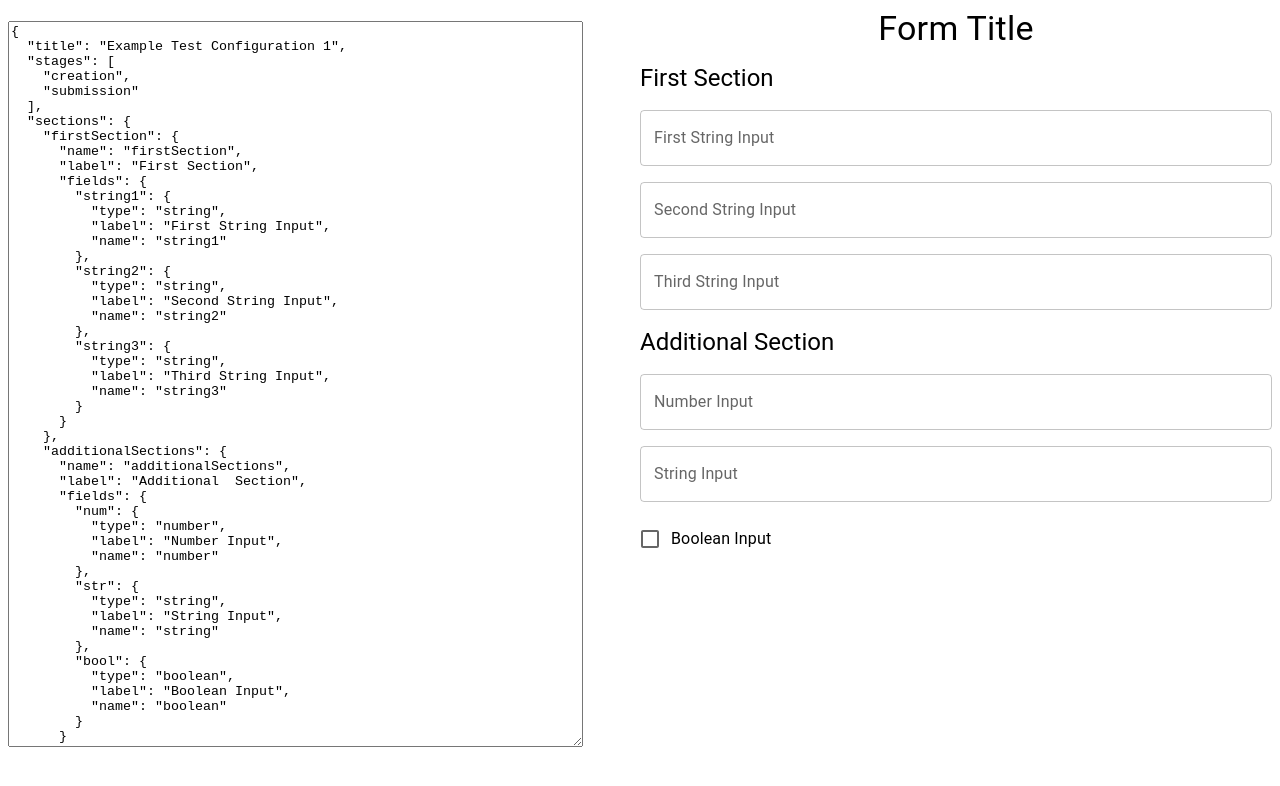
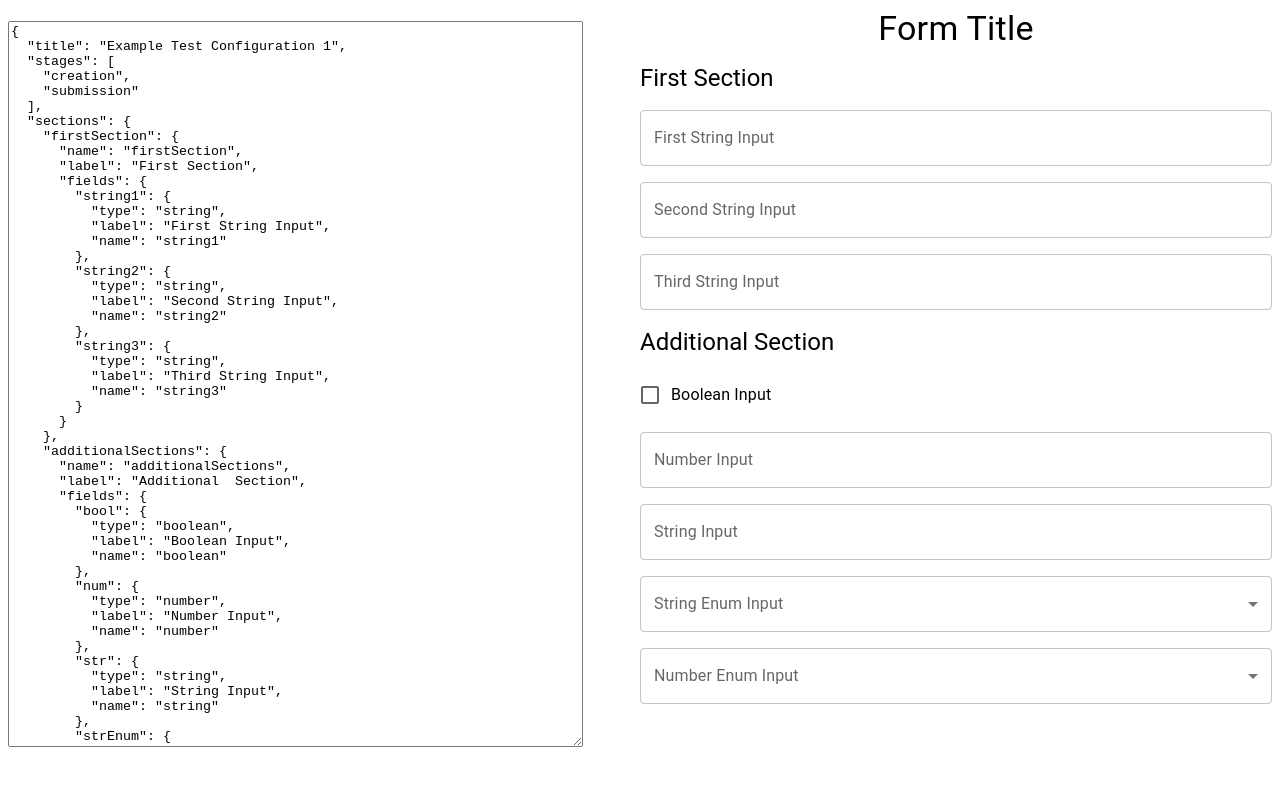
Before and after one commit to AndrewSmithDev/labnetik-test-prototype, a React (Vite) app in the folder proof-of-concept/client/: page / in a window 1280 px wide. Shown: the top 786 px of the page. Built offline with nearby package versions, Linux system fonts and the light colour scheme.

Commit message:
feat: create enum inputs

```diff
--- a/proof-of-concept/client/src/example/example-test-config1.ts
+++ b/proof-of-concept/client/src/example/example-test-config1.ts
@@ -29,6 +29,11 @@ export const exampleConfig1: TestConfig = {
       name: "additionalSections",
       label: "Additional  Section",
       fields: {
+        bool: {
+          type: "boolean",
+          label: "Boolean Input",
+          name: "boolean",
+        },
         num: {
           type: "number",
           label: "Number Input",
@@ -39,10 +44,17 @@ export const exampleConfig1: TestConfig = {
           label: "String Input",
           name: "string",
         },
-        bool: {
-          type: "boolean",
-          label: "Boolean Input",
-          name: "boolean",
+        strEnum: {
+          type: "enum",
+          options: { type: "string", values: ["a", "b", "c"] },
+          label: "String Enum Input",
+          name: "strEnum",
+        },
+        numEnum: {
+          type: "enum",
+          options: { type: "number", values: [10, 20, 30] },
+          label: "Number Enum Input",
+          name: "numEnum",
         },
       },
     },
--- a/proof-of-concept/client/src/form/form-section.tsx
+++ b/proof-of-concept/client/src/form/form-section.tsx
@@ -1,7 +1,13 @@
 import { Typography } from "@mui/material";
-import { SectionConfig } from "../type";
+import {
+  CustomStringEnumConfig,
+  CustomNumberEnumConfig,
+  SectionConfig,
+} from "../type";
 import { BooleanInput } from "./boolean-input";
+import { NumberEnumInput } from "./number-enum-input";
 import { NumberInput } from "./number-input";
+import { StringEnumInput } from "./string-enum-input";
 import { StringInput } from "./string-input";
 
 export type FormSectionProps = {
@@ -34,13 +40,22 @@ export const FormSection = ({ config, pathPrefix }: FormSectionProps) => {
           fieldConfig.type === "enum" &&
           fieldConfig.options.type === "string"
         )
-          return null;
+          return (
+            <StringEnumInput
+              config={fieldConfig as CustomStringEnumConfig}
+              pathPrefix={path}
+            />
+          );
         if (
           fieldConfig.type === "enum" &&
           fieldConfig.options.type === "number"
         )
-          return null;
-        if (fieldConfig.type === "computed") return null;
+          return (
+            <NumberEnumInput
+              config={fieldConfig as CustomNumberEnumConfig}
+              pathPrefix={path}
+            />
+          );
         if (fieldConfig.type === "array") return null;
 
         return null;
--- /dev/null
+++ b/proof-of-concept/client/src/form/number-enum-input.tsx
@@ -0,0 +1,45 @@
+import {
+  FormControl,
+  InputLabel,
+  MenuItem,
+  Select,
+  SelectProps,
+} from "@mui/material";
+import { useState } from "react";
+import { CustomNumberEnumConfig } from "../type";
+
+export type NumberInputProps = {
+  config: CustomNumberEnumConfig;
+  pathPrefix: string;
+};
+
+export const NumberEnumInput = ({ config, pathPrefix }: NumberInputProps) => {
+  const [value, setValue] = useState<number | undefined>();
+  const { label, name, options, tooltip, hidden, validation } = config;
+  const path = `${pathPrefix}.${name}`;
+
+  const handlechange: SelectProps<number>["onChange"] = (e) => {
+    const { value } = e.target;
+    const newNumber = typeof value === "string" ? parseFloat(value) : value;
+    if (typeof newNumber === "number" && !isNaN(newNumber)) setValue(newNumber);
+  };
+
+  return (
+    <FormControl fullWidth>
+      <InputLabel id={path}>{label}</InputLabel>
+      <Select
+        id={path + ".selector"}
+        labelId={path}
+        value={value}
+        label={label}
+        onChange={handlechange}
+      >
+        {options.values.map((option) => (
+          <MenuItem value={option} key={option}>
+            {option}
+          </MenuItem>
+        ))}
+      </Select>
+    </FormControl>
+  );
+};
--- /dev/null
+++ b/proof-of-concept/client/src/form/string-enum-input.tsx
@@ -0,0 +1,43 @@
+import {
+  FormControl,
+  InputLabel,
+  MenuItem,
+  Select,
+  SelectProps,
+} from "@mui/material";
+import { useState } from "react";
+import { CustomStringEnumConfig } from "../type";
+
+export type StringInputProps = {
+  config: CustomStringEnumConfig;
+  pathPrefix: string;
+};
+
+export const StringEnumInput = ({ config, pathPrefix }: StringInputProps) => {
+  const [value, setValue] = useState<string | undefined>();
+  const { label, name, options, tooltip, hidden, validation } = config;
+  const path = `${pathPrefix}.${name}`;
+
+  const handlechange: SelectProps<string>["onChange"] = (e) => {
+    setValue(e.target.value);
+  };
+
+  return (
+    <FormControl fullWidth>
+      <InputLabel id={path}>{label}</InputLabel>
+      <Select
+        id={path + ".selector"}
+        labelId={path}
+        value={value}
+        label={label}
+        onChange={handlechange}
+      >
+        {options.values.map((option) => (
+          <MenuItem value={option} key={option}>
+            {option}
+          </MenuItem>
+        ))}
+      </Select>
+    </FormControl>
+  );
+};
--- a/proof-of-concept/client/src/type/zod-schema.ts
+++ b/proof-of-concept/client/src/type/zod-schema.ts
@@ -76,7 +76,7 @@ export const customBooleanConfigSchema = baseCustomFieldSchema.extend({
   type: z.literal("boolean"),
 });
 
-// Form [ ]
+// Form [x]
 // Report [ ]
 export type CustomStringEnumConfig = z.infer<
   typeof customStringEnumConfigSchema
@@ -86,9 +86,11 @@ export const customStringEnumConfigSchema = baseCustomFieldSchema.extend({
   options: z.object({ type: z.literal("string"), values: z.array(z.string()) }),
 });
 
-// Form [ ]
+// Form [x]
 // Report [ ]
-export type CustomNumbernumConfig = z.infer<typeof customNumbernumConfigSchema>;
+export type CustomNumberEnumConfig = z.infer<
+  typeof customNumbernumConfigSchema
+>;
 export const customNumbernumConfigSchema = baseCustomFieldSchema.extend({
   type: z.literal("enum"),
   options: z.object({ type: z.literal("number"), values: z.array(z.number()) }),
```
